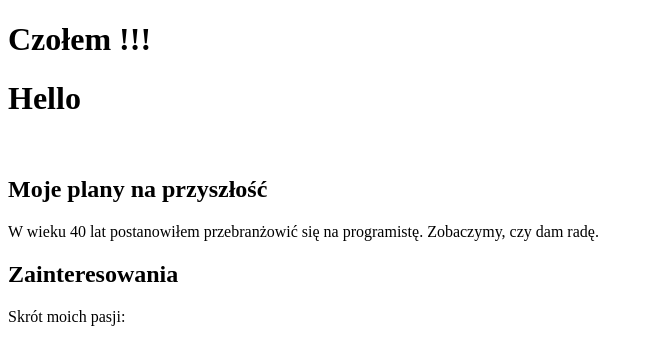
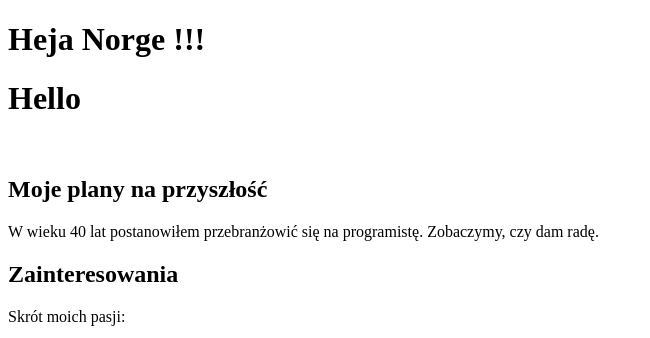
Before and after one commit to Kacper77/learning-git, a website: page index.html in a window 1280 px wide. Shown: the top 338 px of the page, without its empty margins (0-650 px from the left). Drawn offline with nearby package versions, Linux system fonts and the light colour scheme; files that its build step writes are made by us from their sources.

Commit message:
use node

```diff
--- a/index.html
+++ b/index.html
@@ -9,7 +9,7 @@
 
 <body class="hard">
 	<div class="header">
-		<h1> Czołem !!!</h1>
+		<h1> Heja Norge !!!</h1>
 	</div>
 	<div class="content">
 		<h1 class="new">Hello</h1>
```
Also changed, not shown: package.json (added, +23 -0 lines), 2 other files.
